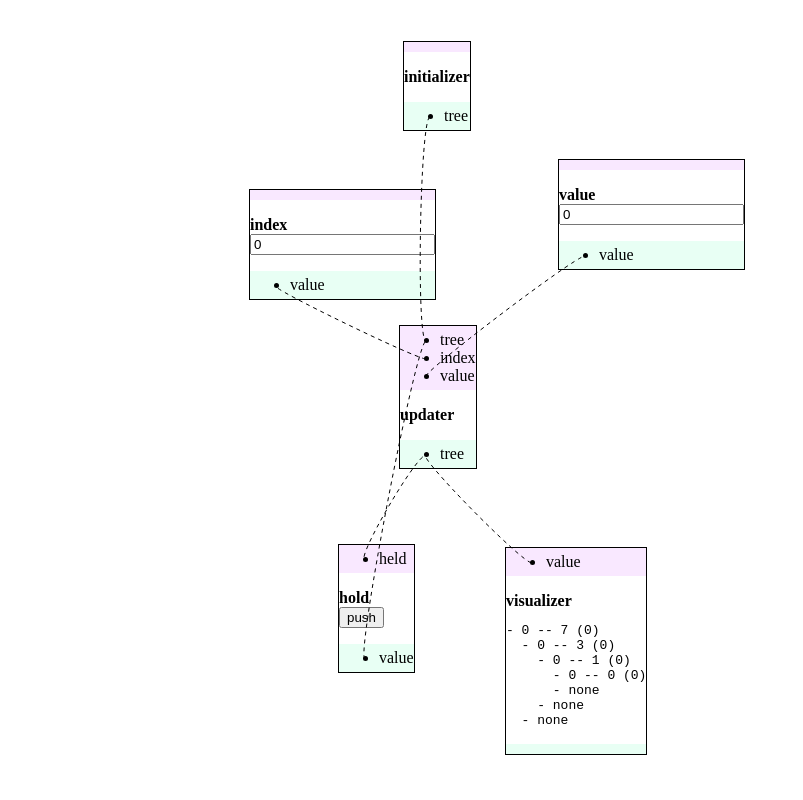
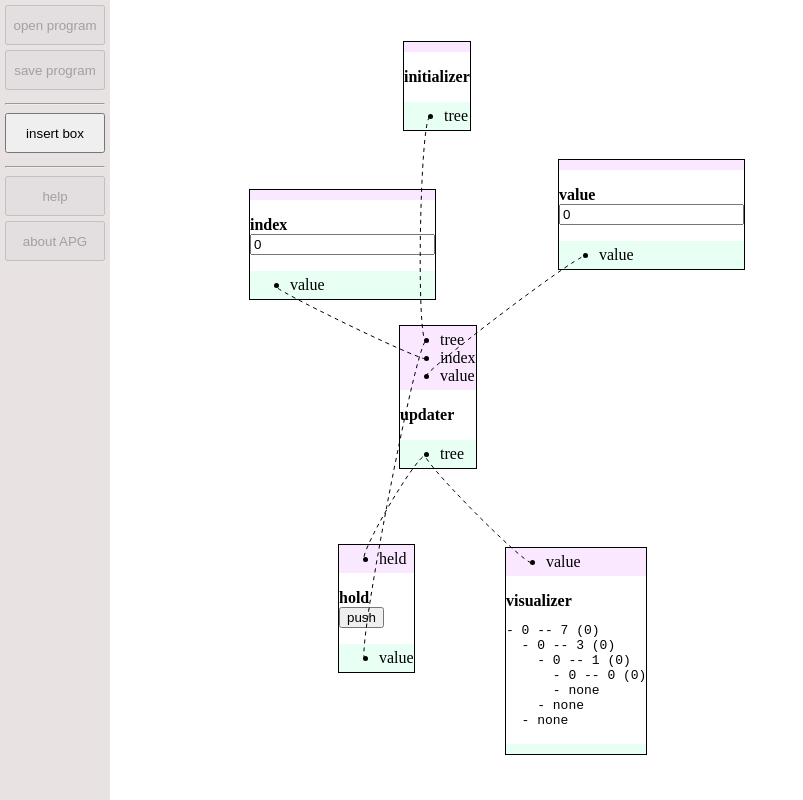
Before and after one commit to aleksejspopovs/algorithm-playground, a plain HTML site: page demo.html in a window 1280 px wide. Shown: the whole page, without its empty margins (0-803 px from the left). Drawn offline with Linux system fonts and the light colour scheme.

Commit message:
Add initial toolbar implementation

```diff
--- a/css/apg.css
+++ b/css/apg.css
@@ -79,8 +79,8 @@ svg.A-wires path:hover {
 	background: hsl(351, 15%, 90%);
 	position: absolute;
 	z-index: 2;
-	bottom: 5px;
-	right: 5px;
+	top: 5px;
+	left: 115px;
 	padding-right: 10px;
 	display: none;
 }
@@ -88,3 +88,20 @@ svg.A-wires path:hover {
 .A-visible {
 	display: block !important;
 }
+
+.A-toolbar {
+	position: absolute;
+	z-index: 2;
+	left: 0px;
+	top: 0px;
+	bottom: 0px;
+	width: 100px;
+	background: hsl(351, 15%, 90%);
+	padding: 5px;
+}
+
+.A-toolbar button {
+	width: 100%;
+	min-height: 40px;
+	margin-bottom: 5px;
+}
--- a/js/apg.js
+++ b/js/apg.js
@@ -3,6 +3,7 @@ import {APGProgram} from './program.js'
 
 import {BoxList} from './ui/boxlist.js'
 import {ProgramView} from './ui/programview.js'
+import {Toolbar} from './ui/toolbar.js'
 
 export class APG {
   constructor (root) {
@@ -30,6 +31,9 @@ export class APG {
 
     let boxListRoot = this.root.append('div')
     this.boxList = new BoxList(boxListRoot, getProgram, modifyProgram)
+
+    let toolbarRoot = this.root.append('div')
+    this.toolbar = new Toolbar(toolbarRoot, this)
 
     d3.select('body')
         .on('keypress', () => {
--- /dev/null
+++ b/js/ui/toolbar.js
@@ -0,0 +1,25 @@
+export class Toolbar {
+  constructor (root, apg) {
+    this.root = root
+
+    this.root.classed('A-toolbar', true)
+
+    this.root.append('button').text('open program')
+        .attr('disabled', true)
+    this.root.append('button').text('save program')
+        .attr('disabled', true)
+
+    this.root.append('hr')
+
+    this.root.append('button')
+        .text('insert box')
+        .on('click', () => apg.boxList.toggleVisibility())
+
+    this.root.append('hr')
+
+    this.root.append('button').text('help')
+        .attr('disabled', true)
+    this.root.append('button').text('about APG')
+        .attr('disabled', true)
+  }
+}
```
